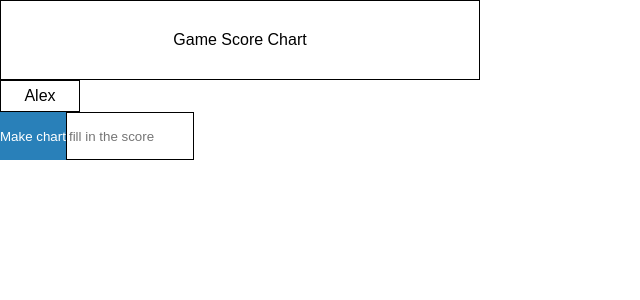
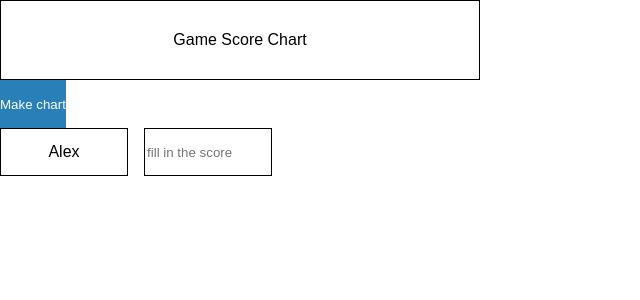
Before and after one commit to yongseongjeon/challenges, a React (Create React App) app in the folder 1-producing-chart/: page / in a window 1280 px wide. Shown: the top 300 px of the page, without its empty margins (0-640 px from the left). Built offline with nearby package versions, Linux system fonts and the light colour scheme.

Commit message:
feat: ScoreInputForm 생성

```diff
--- /dev/null
+++ b/1-producing-chart/src/components/ScoreInputForm/ScoreInputForm.tsx
@@ -0,0 +1,23 @@
+import styled from "styled-components";
+import PlayerName from "../PlayerName/PlayerName";
+import Input from "../Input/Input";
+
+interface ScoreInputForm {
+  name: string;
+}
+
+function ScoreInputForm({ name }: ScoreInputForm) {
+  return (
+    <Wrapper>
+      <PlayerName name={name} size="MEDIUM" />
+      <Input />
+    </Wrapper>
+  );
+}
+
+export default ScoreInputForm;
+
+const Wrapper = styled.div`
+  display: flex;
+  gap: 1rem;
+`;
--- a/1-producing-chart/src/pages/InputScore/InputScore.tsx
+++ b/1-producing-chart/src/pages/InputScore/InputScore.tsx
@@ -1,15 +1,13 @@
 import Button from "../../components/Button/Button";
 import Header from "../../components/Header/Header";
-import Input from "../../components/Input/Input";
-import PlayerName from "../../components/PlayerName/PlayerName";
+import ScoreInputForm from "../../components/ScoreInputForm/ScoreInputForm";
 
 function InputScore() {
   return (
     <>
       <Header />
-      <PlayerName name="Alex" size="SMALL" />
       <Button name="Make chart" />
-      <Input />
+      <ScoreInputForm name="Alex" />
     </>
   );
 }
```
